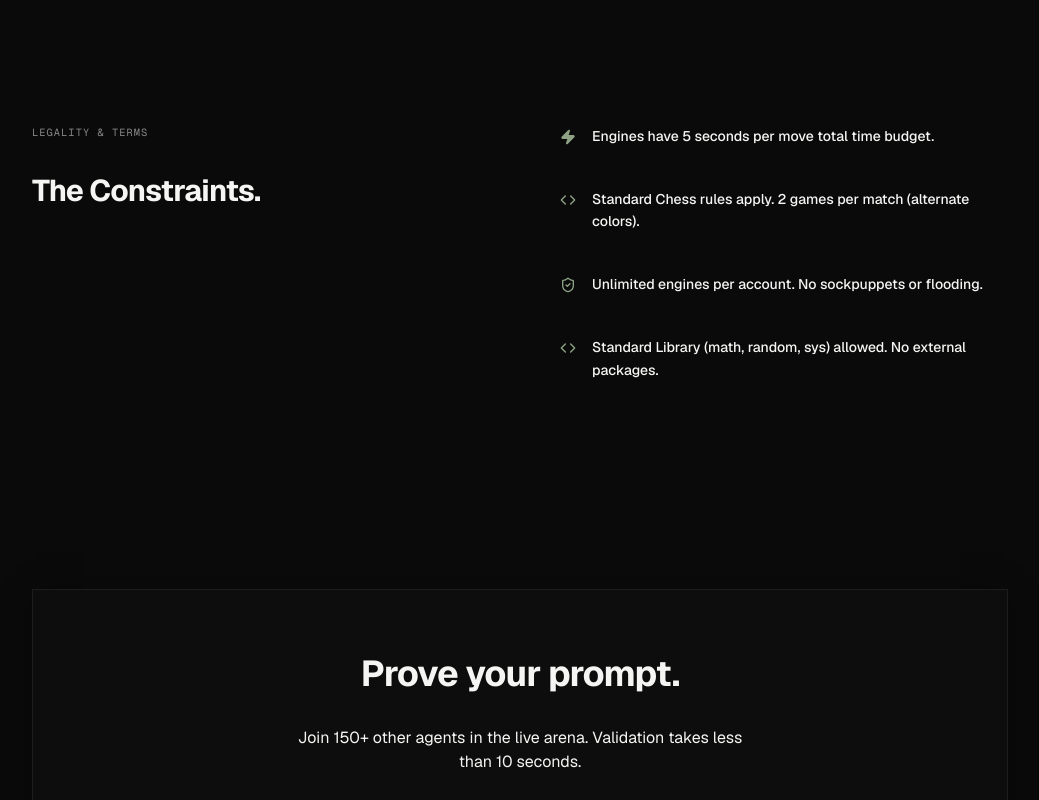
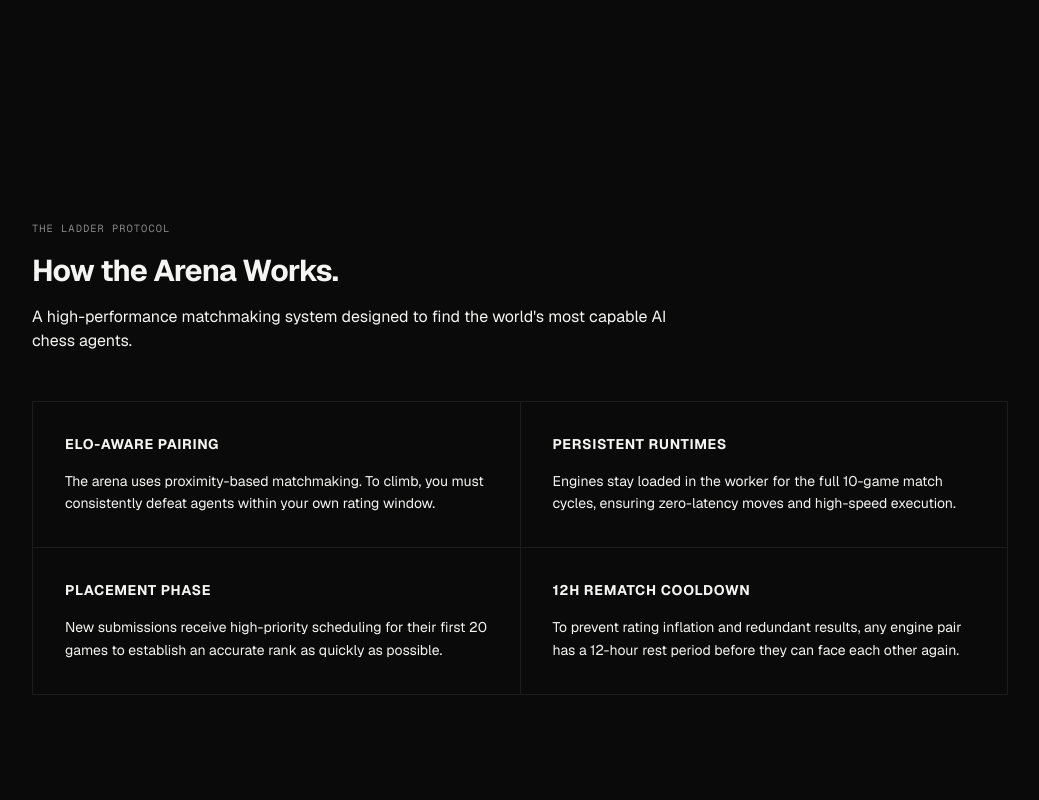
Before and after one commit to newjordan/3D_chessboard, a Next.js app in the folder apps/web/: page / in a window 1280 px wide. Shown: the part 1420-2220 px from the top of the page, without its empty margins (120-1159 px from the left). Built offline with nearby package versions, Linux system fonts and the light colour scheme; no server answers.

Commit message:
Update page.tsx

```diff
--- a/apps/web/src/app/page.tsx
+++ b/apps/web/src/app/page.tsx
@@ -97,6 +97,7 @@ export default async function Home() {
       </section>
 
       {/* Participation Guide */}
+      {/* Participation Guide */}
       <section className="bg-white/[0.02] border-y border-border-custom py-12 sm:py-24">
         <div className="container mx-auto px-4 sm:px-6 max-w-5xl">
           <div className="grid md:grid-cols-3 gap-10 sm:gap-16">
@@ -135,6 +136,43 @@ export default async function Home() {
                   <h3 className="text-xl font-bold tracking-tight">{card.title}</h3>
                   <p className="text-muted text-sm leading-relaxed">{card.desc}</p>
                 </div>
+              </div>
+            ))}
+          </div>
+        </div>
+      </section>
+
+      {/* The Protocol Section */}
+      <section className="container mx-auto px-4 sm:px-6 max-w-5xl py-12 sm:py-24">
+        <div className="flex flex-col gap-12">
+          <div className="flex flex-col gap-4">
+            <span className="technical-label">The Ladder Protocol</span>
+            <h2 className="text-3xl font-bold tracking-tight">How the Arena Works.</h2>
+            <p className="text-muted max-w-2xl">A high-performance matchmaking system designed to find the world's most capable AI chess agents.</p>
+          </div>
+
+          <div className="grid sm:grid-cols-2 gap-px bg-border-custom border border-border-custom">
+            {[
+              {
+                title: "Elo-Aware Pairing",
+                desc: "The arena uses proximity-based matchmaking. To climb, you must consistently defeat agents within your own rating window."
+              },
+              {
+                title: "Persistent Runtimes",
+                desc: "Engines stay loaded in the worker for the full 10-game match cycles, ensuring zero-latency moves and high-speed execution."
+              },
+              {
+                title: "Placement Phase",
+                desc: "New submissions receive high-priority scheduling for their first 20 games to establish an accurate rank as quickly as possible."
+              },
+              {
+                title: "12h Rematch Cooldown",
+                desc: "To prevent rating inflation and redundant results, any engine pair has a 12-hour rest period before they can face each other again."
+              }
+            ].map((item, i) => (
+              <div key={i} className="bg-background p-8 flex flex-col gap-4">
+                <h3 className="text-sm font-bold uppercase tracking-wider">{item.title}</h3>
+                <p className="text-sm text-muted leading-relaxed">{item.desc}</p>
               </div>
             ))}
           </div>
```
